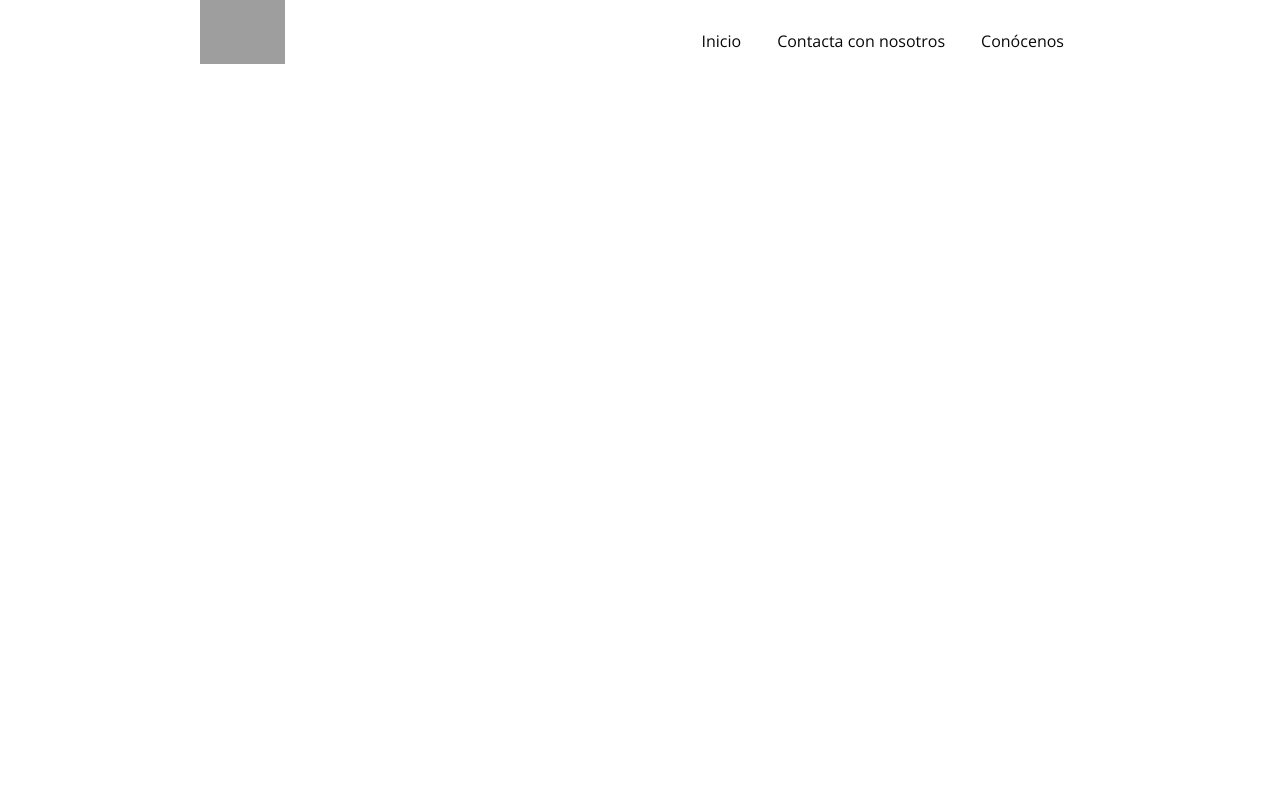
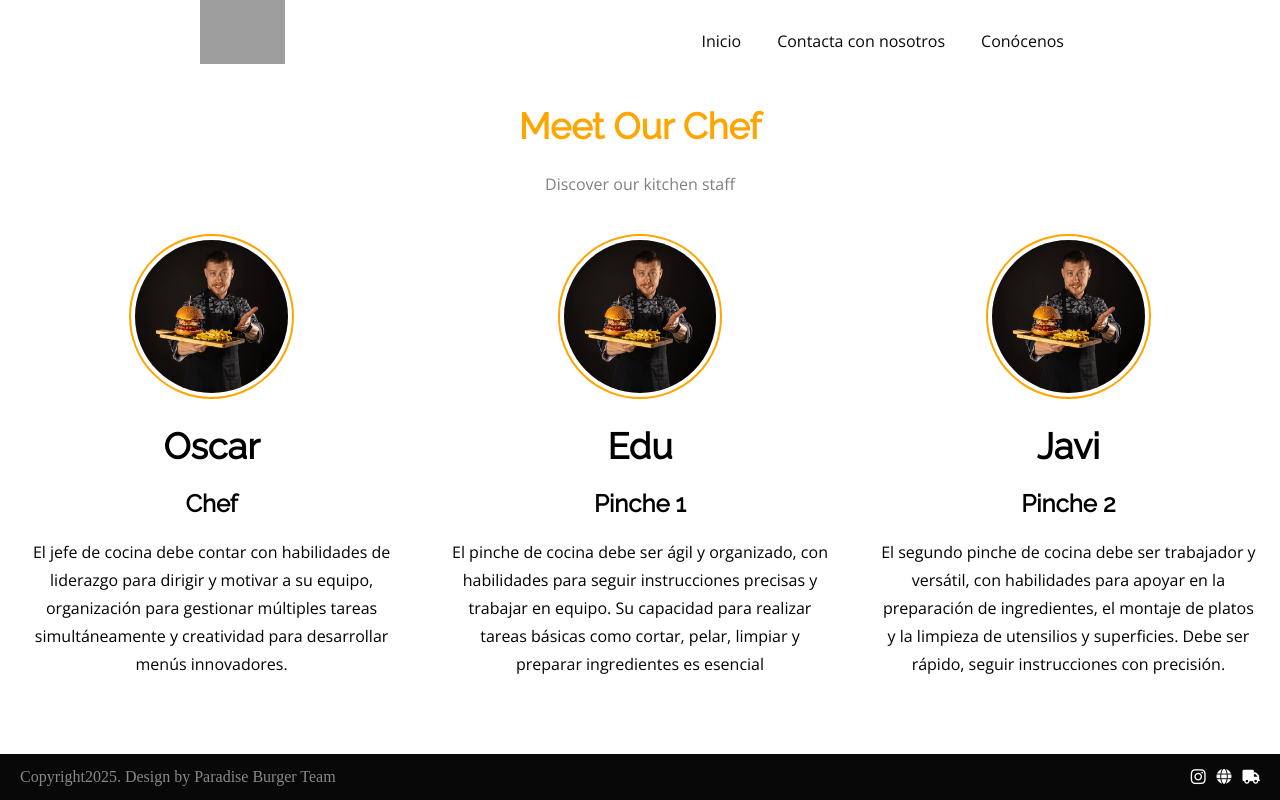
Before and after one commit to DAW-MaestreCalatrava/BurguerProject, a website: page conocenos/index.html in a window 1280 px wide. Drawn offline with nearby package versions, Linux system fonts and the light colour scheme; files that its build step writes are made by us from their sources.

Commit message:
feat:conocenos (#23)

```diff
--- a/conocenos/index.html
+++ b/conocenos/index.html
@@ -12,6 +12,8 @@
 
     <title>Conocenos</title>
     <link rel="stylesheet" href="../src/css/styles.css">
+    <link rel="stylesheet" href="../src/css/conocenos.css">
+
 </head>
 <body>
     <header class="cabecera">
@@ -19,6 +21,19 @@
         <nav-component></nav-component>
     </header>
 
+    <main>
+        <text-component size="title" color="orange" alignCenter="true">Meet Our Chef</text-component>
+        <text-component size="body" color="grey" alignCenter="true">Discover our kitchen staff</text-component>
 
+        <div class="cartas">
+            <card-component class="elemento" foto="/src/img/fotoCo.png" title="Oscar" subtitle="Chef" body="El jefe de cocina debe contar con habilidades de liderazgo para dirigir y motivar a su equipo, organización para gestionar múltiples tareas simultáneamente y creatividad para desarrollar menús innovadores."></card-component>
+            <card-component class="elemento" foto="/src/img/fotoCo.png" title="Edu" subtitle="Pinche 1" body="El pinche de cocina debe ser ágil y organizado, con habilidades para seguir instrucciones precisas y trabajar en equipo. Su capacidad para realizar tareas básicas como cortar, pelar, limpiar y preparar ingredientes es esencial "></card-component>
+            <card-component class="elemento" foto="/src/img/fotoCo.png" title="Javi" subtitle="Pinche 2" body="El segundo pinche de cocina debe ser trabajador y versátil, con habilidades para apoyar en la preparación de ingredientes, el montaje de platos y la limpieza de utensilios y superficies. Debe ser rápido, seguir instrucciones con precisión."></card-component>
+        </div>
+
+
+    </main>
+
+    <footer-component></footer-component>
 </body>
 </html>
--- a/main.js
+++ b/main.js
@@ -1,4 +1,5 @@
 import "./src/index.js";
+
 
 document.addEventListener("DOMContentLoaded", async () => {
   // Selecciona un contenedor donde agregar tus componentes
--- a/src/components/card/card.css
+++ b/src/components/card/card.css
@@ -14,3 +14,7 @@ img {
   object-fit: cover;
   border: 2px solid orange;
 }
+
+main > text-component{
+  width: 100%;
+}
--- /dev/null
+++ b/src/css/conocenos.css
@@ -0,0 +1,13 @@
+main{
+    margin-bottom: 50px;
+}
+.cartas{
+    display: flex;
+    flex-direction: row;
+    gap: 6px;
+    justify-content: center;
+    align-items: start;
+}
+.elemento{
+    width: 33%;
+}
```
